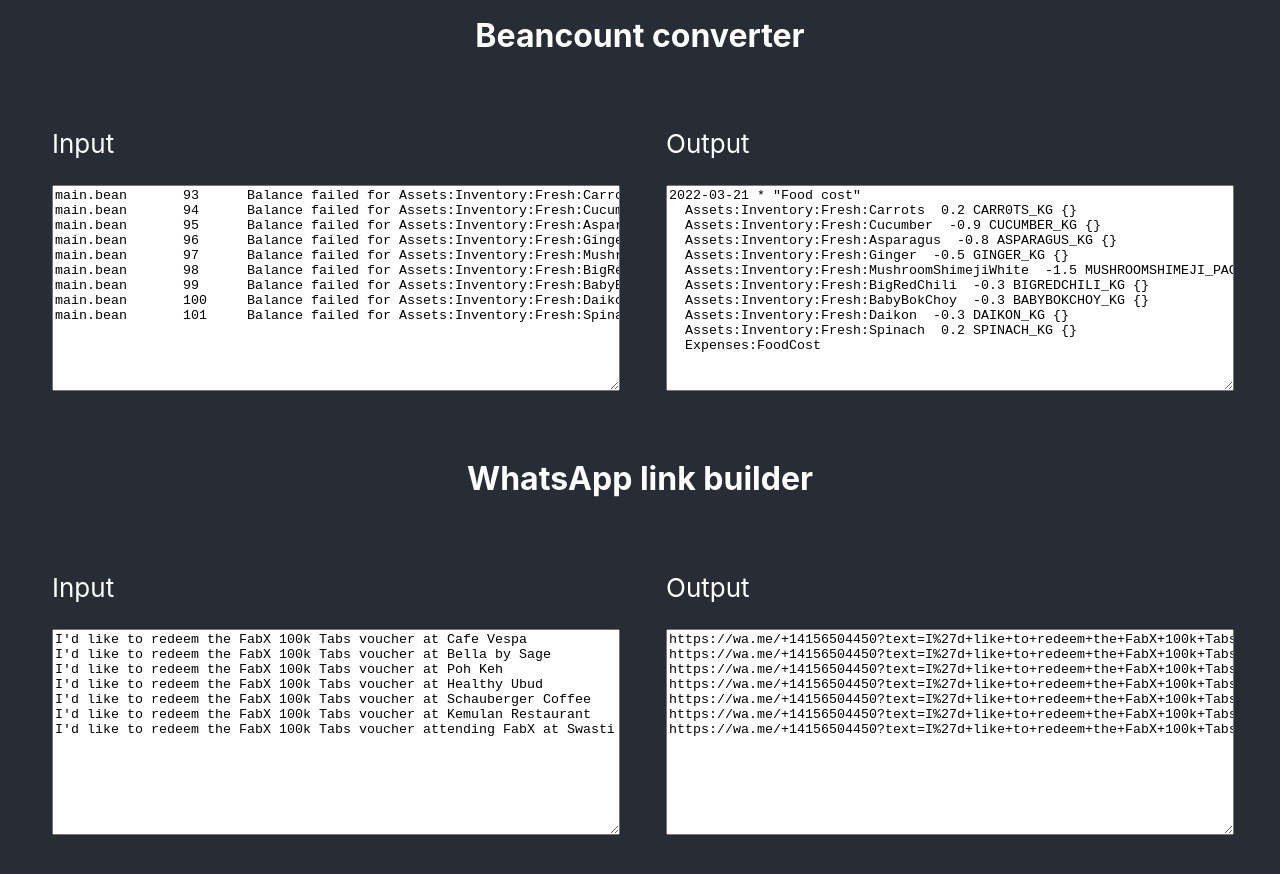
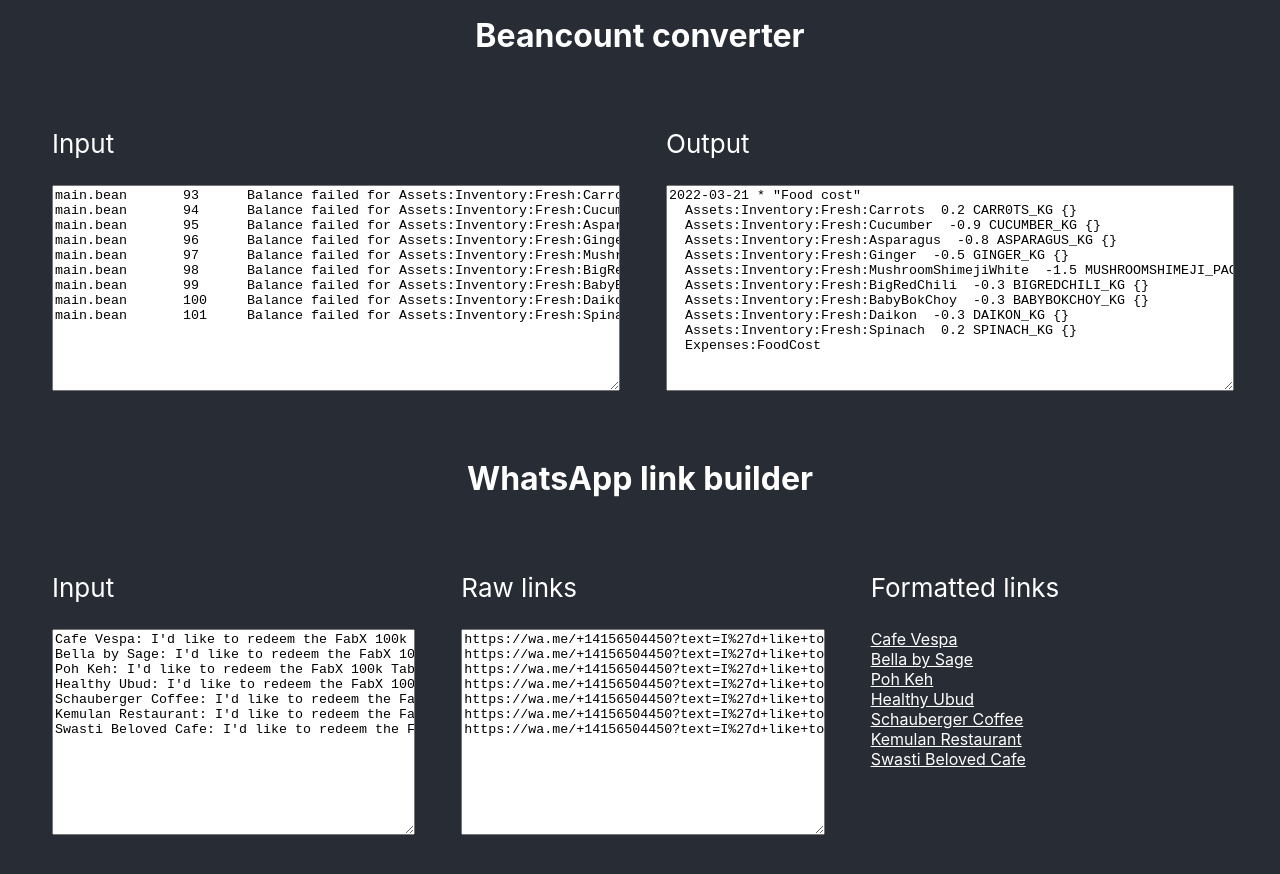
Before and after one commit to tonyxiao/beancount-padding-hack, a React (Create React App) app: page / in a window 1280 px wide. Shown: the top 874 px of the page. Built offline with nearby package versions, Linux system fonts and the light colour scheme.

Commit message:
Allow links to be formatted

```diff
--- a/src/App.css
+++ b/src/App.css
@@ -36,3 +36,12 @@ label {
 .App-header > * {
   flex: 1;
 }
+
+.links {
+  font-size: 16px;
+  text-align: left;
+}
+.links a {
+  display: block;
+  color: white;
+}
--- a/src/App.tsx
+++ b/src/App.tsx
@@ -67,15 +67,27 @@ main.bean	101	Balance failed for Assets:Inventory:Fresh:Spinach: expected 0.7 SP
 
   const [message, setMessage] = React.useState(
     `
-I'd like to redeem the FabX 100k Tabs voucher at Cafe Vespa
-I'd like to redeem the FabX 100k Tabs voucher at Bella by Sage
-I'd like to redeem the FabX 100k Tabs voucher at Poh Keh
-I'd like to redeem the FabX 100k Tabs voucher at Healthy Ubud
-I'd like to redeem the FabX 100k Tabs voucher at Schauberger Coffee
-I'd like to redeem the FabX 100k Tabs voucher at Kemulan Restaurant
-I'd like to redeem the FabX 100k Tabs voucher attending FabX at Swasti Beloved Cafe
+Cafe Vespa: I'd like to redeem the FabX 100k Tabs voucher at Cafe Vespa
+Bella by Sage: I'd like to redeem the FabX 100k Tabs voucher at Bella by Sage
+Poh Keh: I'd like to redeem the FabX 100k Tabs voucher at Poh Keh
+Healthy Ubud: I'd like to redeem the FabX 100k Tabs voucher at Healthy Ubud
+Schauberger Coffee: I'd like to redeem the FabX 100k Tabs voucher at Schauberger Coffee
+Kemulan Restaurant: I'd like to redeem the FabX 100k Tabs voucher at Kemulan Restaurant
+Swasti Beloved Cafe: I'd like to redeem the FabX 100k Tabs voucher at Swasti Beloved Cafe
 `.trim()
   );
+
+  const labelAndLinks = message
+    .split("\n")
+    .filter((l) => !!l.trim())
+    .map((l) => l.split(":"))
+    .map(
+      ([s1, s2]) =>
+        [
+          s1 && s2 ? s1 : "",
+          formatWhatsAppMessage("+14156504450", (s2 || s1).trim()),
+        ] as const
+    );
 
   return (
     <div className="App">
@@ -112,14 +124,22 @@ I'd like to redeem the FabX 100k Tabs voucher attending FabX at Swasti Beloved C
         </div>
         <div>
           <label>
-            Output
+            Raw links
             <textarea
-              value={message
-                .split("\n")
-                .filter((l) => !!l.trim())
-                .map((msg) => formatWhatsAppMessage("+14156504450", msg.trim()))
-                .join("\n")}
+              value={labelAndLinks.map(([_, link]) => link).join("\n")}
             ></textarea>
+          </label>
+        </div>
+        <div>
+          <label>
+            Formatted links
+            <div className="links">
+              {labelAndLinks.map(([label, link], index) => (
+                <a key={index} href={link}>
+                  {label || link}
+                </a>
+              ))}
+            </div>
           </label>
         </div>
       </header>
```
